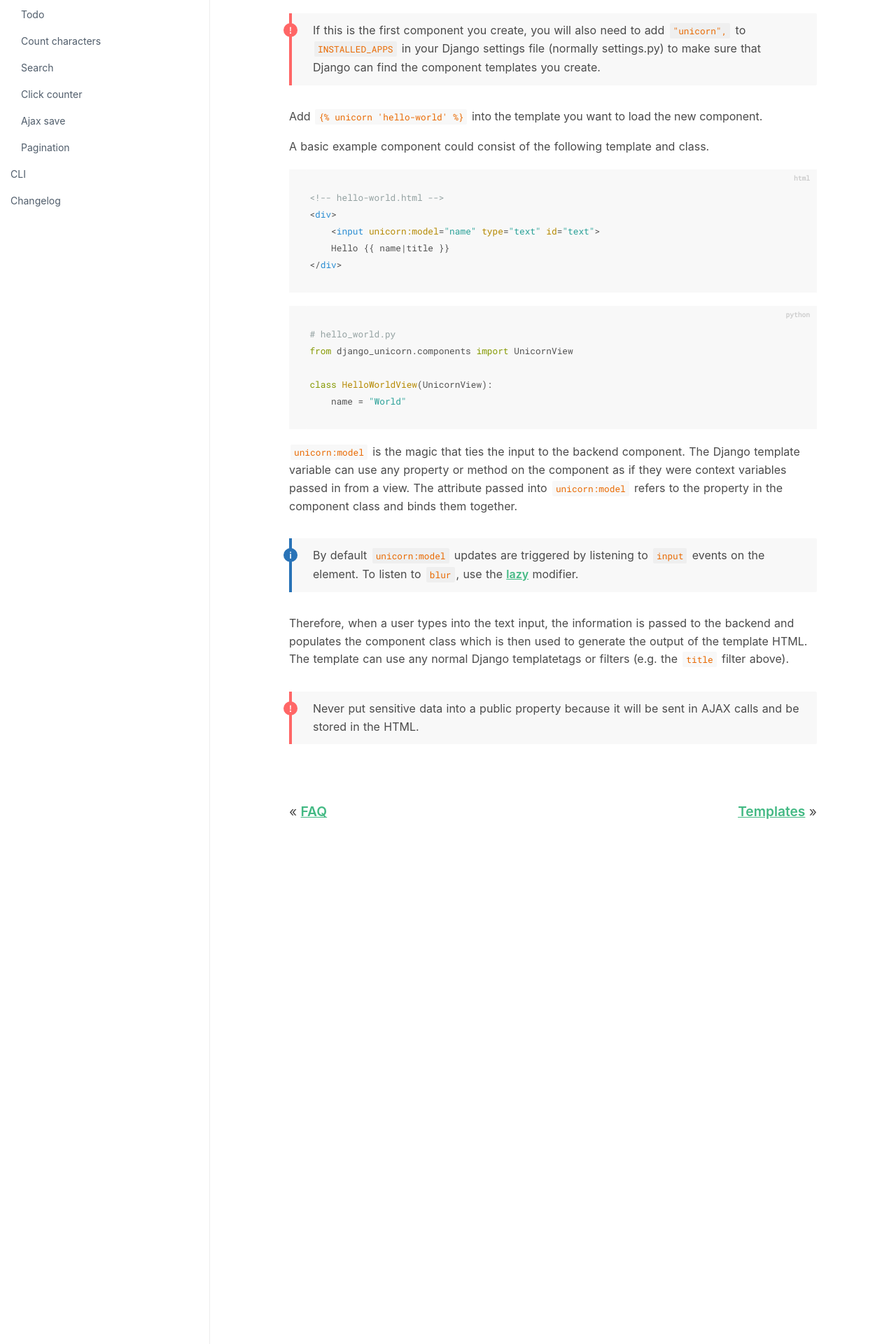
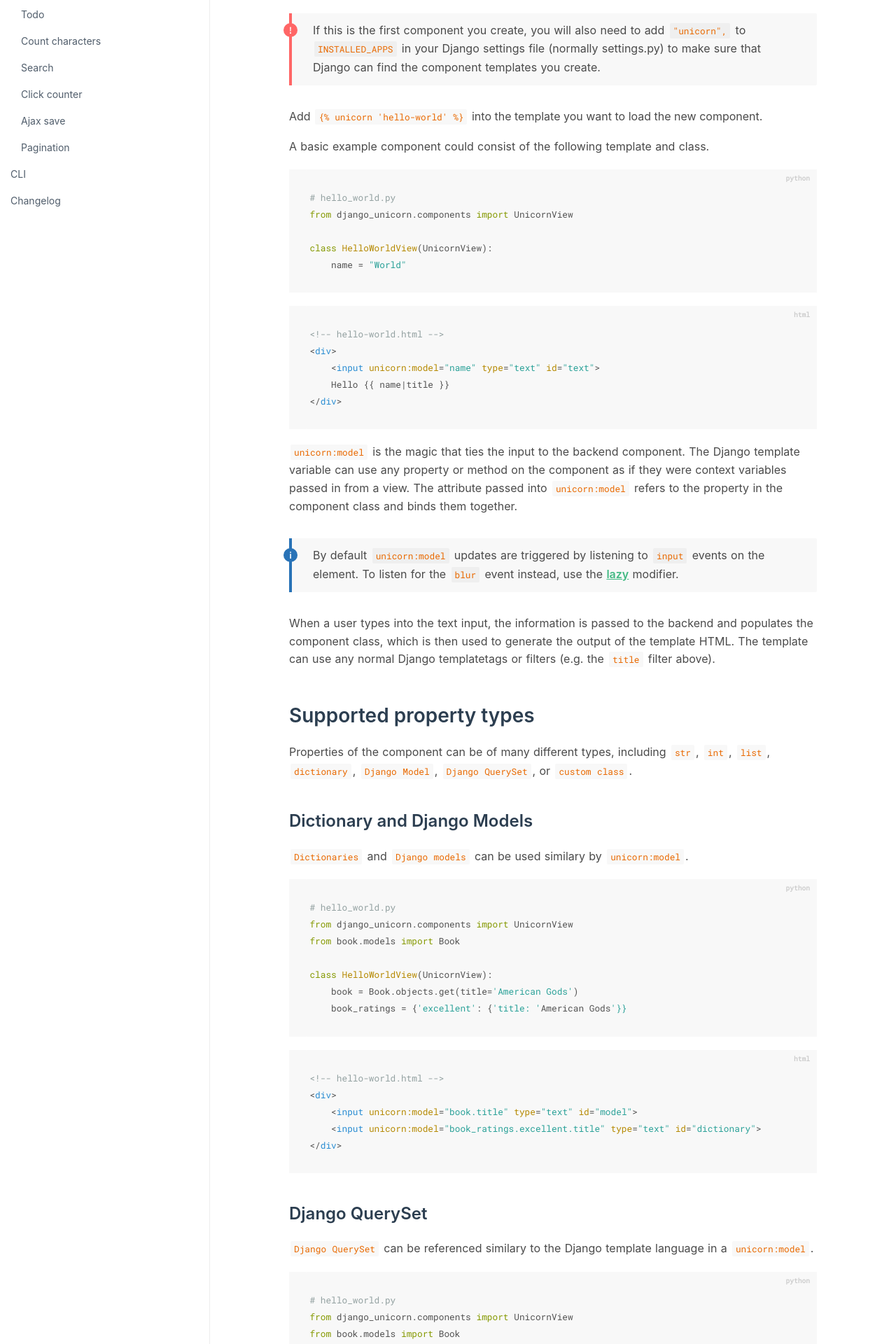
Before and after one commit to adamghill/django-unicorn.com, a Django app: template www/templates/www/documentation/components.html in a window 1280 px wide. Shown: the part 487-2407 px from the top of the page at 70% size. Run offline with Django 3.2, Linux system fonts and the light colour scheme; the template is opened without the code that fills it, so the values that code supplies are empty; some libraries are stand-ins or nearby versions.

Commit message:
Update documentation for 0.5.0.

```diff
--- a/www/templates/www/documentation/components.html
+++ b/www/templates/www/documentation/components.html
@@ -31,20 +31,18 @@
             A basic example component could consist of the following template and class.
         </p>
 
-        {% verbatim %}
-        <pre data-lang="html"><code class="language-html">&lt;!-- hello-world.html --&gt;
-&lt;div&gt;
-    &lt;input unicorn:model="name" type="text" id="text"&gt;
-    Hello {{ name|title }}
-&lt;/div&gt;</code></pre>
-        {% endverbatim %}
-
-        {% verbatim %}
         <pre data-lang="python"><code class="language-python"># hello_world.py
 from django_unicorn.components import UnicornView
 
 class HelloWorldView(UnicornView):
     name = "World"</code></pre>
+
+        {% verbatim %}
+        <pre data-lang="html"><code class="language-html">&lt;!-- hello-world.html -->
+&lt;div>
+    &lt;input unicorn:model="name" type="text" id="text">
+    Hello {{ name|title }}
+&lt;/div></code></pre>
         {% endverbatim %}
 
         <p>
@@ -52,15 +50,83 @@ class HelloWorldView(UnicornView):
         </p>
 
         <p class="info">
-            By default <code>unicorn:model</code> updates are triggered by listening to <code>input</code> events on the element. To listen to <code>blur</code>, use the <a href="{% url 'www:documentation' 'components/templates' %}#lazy">lazy</a> modifier.
+            By default <code>unicorn:model</code> updates are triggered by listening to <code>input</code> events on the element. To listen for the <code>blur</code> event instead, use the <a href="{% url 'www:documentation' 'components/templates' %}#lazy">lazy</a> modifier.
         </p>
 
         <p>
-            Therefore, when a user types into the text input, the information is passed to the backend and populates the component class which is then used to generate the output of the template HTML. The template can use any normal Django templatetags or filters (e.g. the <code>title</code> filter above).
+            When a user types into the text input, the information is passed to the backend and populates the component class, which is then used to generate the output of the template HTML. The template can use any normal Django templatetags or filters (e.g. the <code>title</code> filter above).
         </p>
 
+        <h2>Supported property types</h2>
+
+        <p>
+            Properties of the component can be of many different types, including <code>str</code>, <code>int</code>, <code>list</code>, <code>dictionary</code>, <code>Django Model</code>, <code>Django QuerySet</code>, or <code>custom class</code>.
+        </p>
+
+        <h3>Dictionary and Django Models</h3>
+        <p>
+            <code>Dictionaries</code> and <code>Django models</code> can be used similary by <code>unicorn:model</code>.
+        </p>
+
+        <pre data-lang="python"><code class="language-python"># hello_world.py
+from django_unicorn.components import UnicornView
+from book.models import Book
+
+class HelloWorldView(UnicornView):
+    book = Book.objects.get(title='American Gods')
+    book_ratings = {'excellent': {'title: 'American Gods'}}</code></pre>
+
+        <pre data-lang="html"><code class="language-html">&lt;!-- hello-world.html -->
+&lt;div>
+    &lt;input unicorn:model="book.title" type="text" id="model">
+    &lt;input unicorn:model="book_ratings.excellent.title" type="text" id="dictionary">
+&lt;/div></code></pre>
+
+        <h3>Django QuerySet</h3>
+        <p>
+            <code>Django QuerySet</code> can be referenced similary to the Django template language in a <code>unicorn:model</code>.
+        </p>
+
+        <pre data-lang="python"><code class="language-python"># hello_world.py
+from django_unicorn.components import UnicornView
+from book.models import Book
+
+class HelloWorldView(UnicornView):
+    books = Book.objects.all()</code></pre>
+
+        <pre data-lang="html"><code class="language-html">&lt;!-- hello-world.html -->
+&lt;div>
+    &lt;input unicorn:model="books.0.title" type="text" id="text">
+&lt;/div></code></pre>
+
+        <h3>Custom class</h3>
+        <p>
+            Custom classes need to define how they are serialized. You can serialize the class when the <code>UnicornView</code> is instantiated, or define a <code>to_json</code> method on the object to return a a dictionary that can be used to serialize.
+
+            Inheriting from <code>unicorn.components.UnicornField</code> is a quick way to serialize a custom class, but note that it just calls <code>self.__dict__</code>, so it is not doing anything smart under the hood.
+        </p>
+
+        <pre data-lang="python"><code class="language-python"># hello_world.py
+from django_unicorn.components import UnicornView, UnicornField
+
+class Author(UnicornField):
+    def __init(self):
+        self.name = 'Neil Gaiman'
+
+    # Not needed because inherited from `UnicornField`
+    # def to_json(self):
+    #    return {'name': self.name}
+
+class HelloWorldView(UnicornView):
+    author = Author()</code></pre>
+
+        <pre data-lang="html"><code class="language-html">&lt;!-- hello-world.html -->
+&lt;div>
+    &lt;input unicorn:model="author.name" type="text" id="author_name">
+&lt;/div></code></pre>
+
         <p class="tip">
-            Never put sensitive data into a public property because it will be sent in AJAX calls and be stored in the HTML.
+            Never put sensitive data into a public property because the information it will embedded in the HTML.
         </p>
 
         <div class="previous">
--- a/www/templates/www/documentation/components/templates.html
+++ b/www/templates/www/documentation/components/templates.html
@@ -22,7 +22,7 @@
         <h3 id="lazy">Lazy</h3>
 
         <p>
-            To prevent updates from happening on <em>every</em> input to a textbox, you can append a <code>lazy</code> modifier to the end of <code>unicorn:model</code>. That will only update the component when a <code>blur</code> event happens.
+            To prevent updates from happening on <em>every</em> input, you can append a <code>lazy</code> modifier to the end of <code>unicorn:model</code>. That will only update the component when a <code>blur</code> event happens.
         </p>
 
         {% verbatim %}
@@ -33,10 +33,10 @@
 &lt;/div></code></pre>
         {% endverbatim %}
 
-        <h3>Debounce</h3>
+        <h3 id="debounce">Debounce</h3>
 
         <p>
-            By default <code>django-unicorn</code> will wait 250ms to fire an <code>input</code> event when <code>unicorn:model</code> is updated. However, the <code>debounce</code> modifier configures how long to wait to fire the event. The time is always specified in milliseconds, for example: <code>unicorn:model.debounce-1000</code> would wait for 1000 milliseconds (1 second) before firing.
+            The <code>debounce</code> modifier configures how long to wait to fire an event. The time is always specified in milliseconds, for example: <code>unicorn:model.debounce-1000</code> would wait for 1000 milliseconds (1 second) before firing the message.
         </p>
 
         {% verbatim %}
```
Also changed, not shown: www/templates/www/documentation/changelog.html (+11 -0 lines), www/templates/www/documentation/components/actions.html (+33 -20 lines), www/templates/www/documentation/faq.html (+16 -0 lines).
